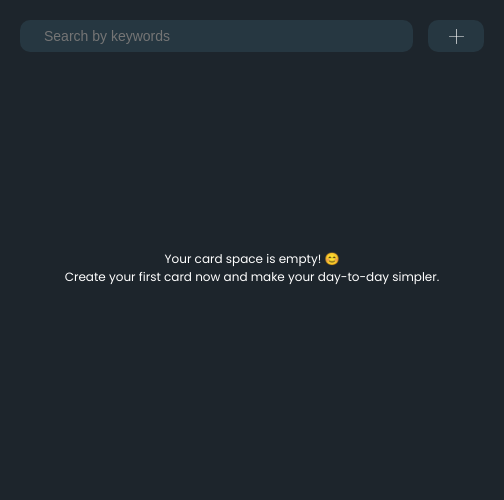
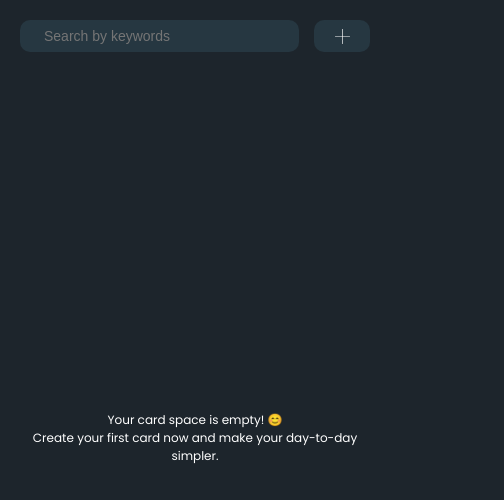
Before and after one commit to sabugaa0128/chrome-extension-react-ts-template, a React (Vite) app: page / in a window 390 px wide. Shown: the top 500 px of the page, 504 px wide, since content can reach past the window. Built offline with nearby package versions, Linux system fonts and the light colour scheme.

Commit message:
feat: fix width in mobile

```diff
--- a/src/shared/theme/theme.scss
+++ b/src/shared/theme/theme.scss
@@ -30,3 +30,20 @@ a {
   text-decoration: inherit;
   color: inherit;
 }
+
+@media only screen and (max-width: 600px) {
+  #root {
+    max-width: none;
+    width: 100%;
+    height: 100vh;
+    margin: 0 auto;
+    padding: 0;
+    display: flex;
+    flex-direction: column;
+  }
+
+  body {
+    width: 100%;
+    height: 100vh;
+  }
+}
```
Also changed, not shown: 1 other file (tests, documents, lock files or other folders).
